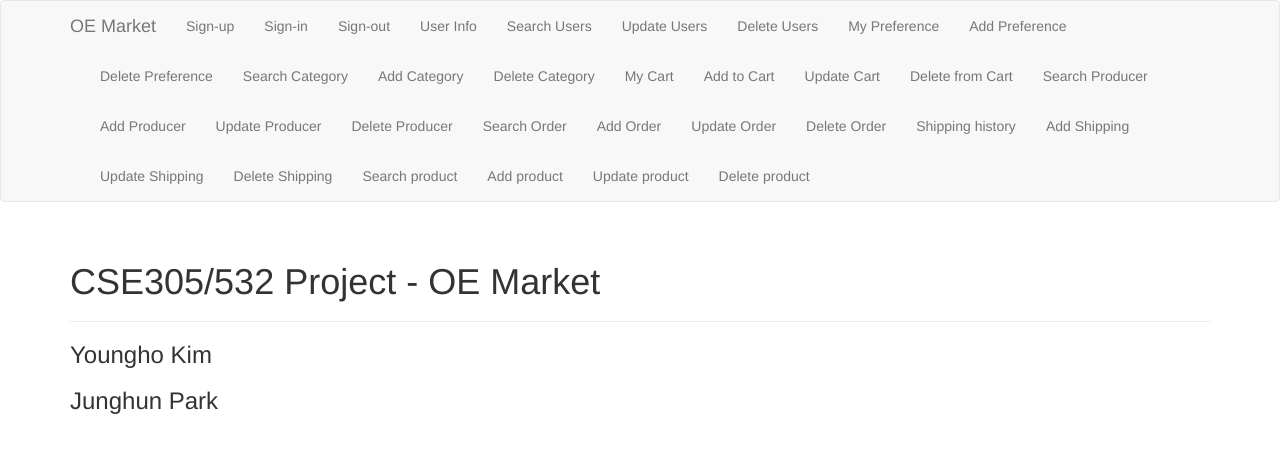
After one commit to rxYoungho/OE-MARKET, a Flask app: page / in a window 1280 px wide. The commit adds this page. Shown: the top 453 px of the page. Run offline with Flask 2, Linux system fonts and the light colour scheme; some libraries are stand-ins or nearby versions.

Commit message:
Minor error fix

```diff
--- a/app.py
+++ b/app.py
@@ -26,6 +26,10 @@ def page_not_found(e):
 @app.errorhandler(500)
 def internal_server_error(e):
     return render_template('500.html'), 500
+@app.route('/')
+def home():
+    return render_template('home.html')
+
 
 @app.route('/signUp', methods=['GET','POST'])
 def signUp():
@@ -119,7 +123,7 @@ def searchUsers(): # primary key checking
     elif request.method == 'POST':
         id = request.form['id']
         query = f"""
-                SELECT * from User where uid = {id}"""
+                SELECT * from User where id = "{id}" """
         for row in cur.execute(query):
             resultSet.append(row)
         return render_template('searchUsers.html', result = resultSet)
@@ -233,9 +237,10 @@ def searchCategory():
     if uid == -1:
         return render_template('signIn.html')
     else:
+        product = request.form["product"]
         query = f"""
                 SELECT DISTINCT P.pid, name, category FROM ProductCategory P , Product D
-                WHERE P.pid = D.pid
+                WHERE P.pid = D.pid AND P.name = "{product}"
                 """
         for row in cur.execute(query):
             resultSet.append(row)
--- a/templates/deleteUsers.html
+++ b/templates/deleteUsers.html
@@ -7,7 +7,7 @@
     <h1>Delete User</h1>
 </div>
 <form method="POST" action="/deleteUsers">
-    <label class="control-label" for="userId">Delete by ID</label>
+    <label class="control-label" for="userId">Delete by UID</label>
     <input class="form-control" id="userId" name="userId" required="" type="text" value="">
     <br>
     <div class='button'>
--- /dev/null
+++ b/templates/home.html
@@ -0,0 +1,11 @@
+{% extends "base.html" %}
+
+{% block title %}Flasky - Page Not Found{% endblock %}
+
+{% block page_content %}
+<div class="page-header">
+    <h1>CSE305/532 Project - OE Market</h1>
+</div>
+<h3>Youngho Kim</h3>
+<h3>Junghun Park</h3>
+{% endblock %}
--- a/templates/updateUsers.html
+++ b/templates/updateUsers.html
@@ -7,7 +7,7 @@
     <h1>Update Users</h1>
 </div>
 <form method="POST" action="/updateUsers">
-    <label class="control-label" for="userId">User ID</label>
+    <label class="control-label" for="userId">User UID</label>
     <input class="form-control" id="userId" name="userId" required="" type="text" value="">
     <label class="control-label" for="name">New Name</label>
     <input class="form-control" id="name" name="name" required="" type="text" value="">
```
Also changed, not shown: templates/searchCategory.html (+10 -0 lines), OEDB.db.
